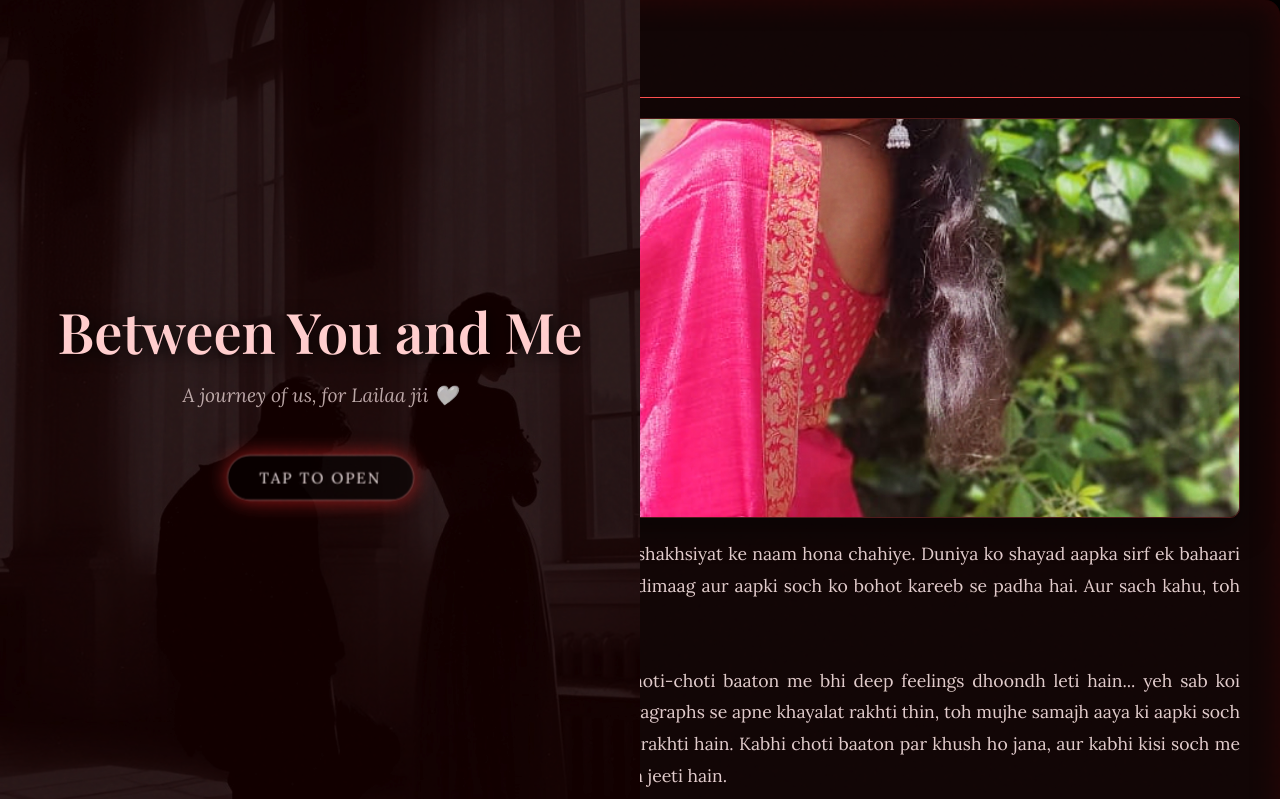
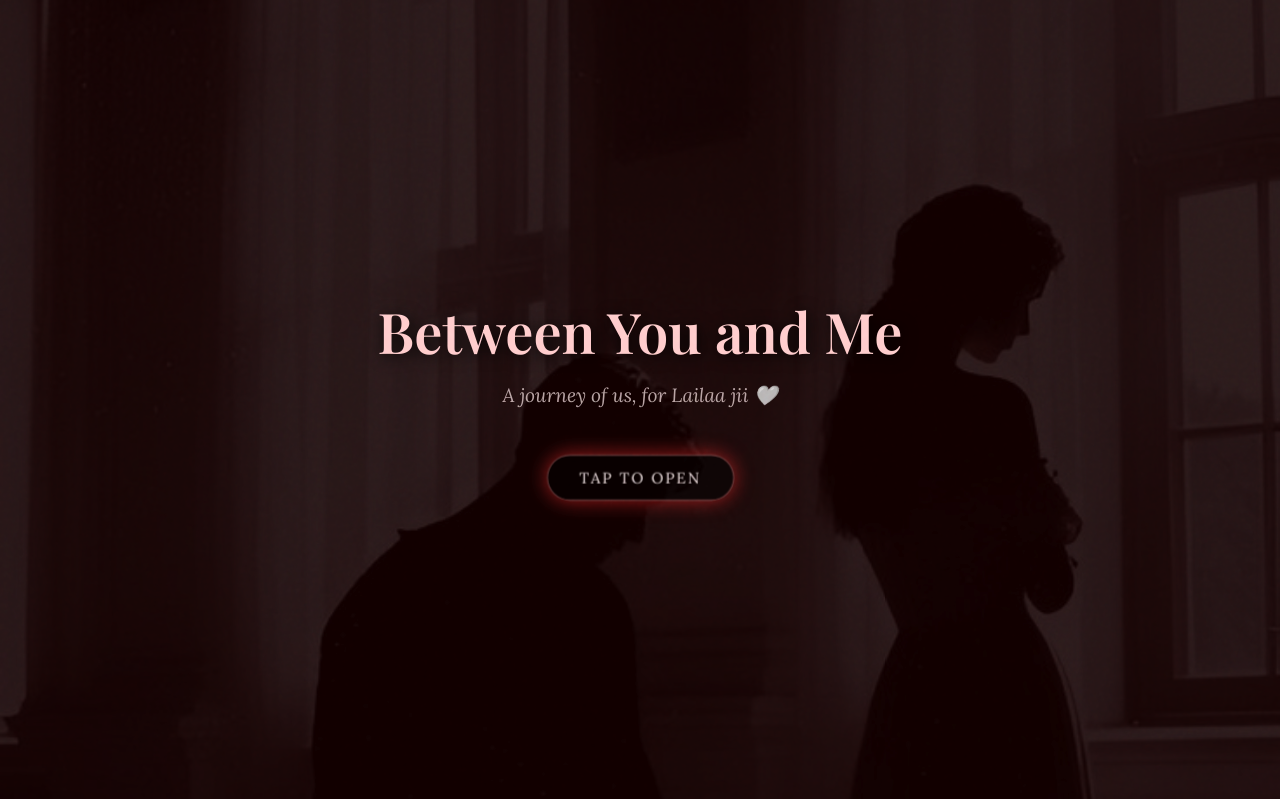
Before and after one commit to whitefog551/Between-you-and-me, a plain HTML site: page index.html in a window 1280 px wide. Shown: the top 799 px of the page. Drawn offline with nearby package versions, Linux system fonts and the light colour scheme; a web font is replaced by a local one.

Commit message:
Update index.html

```diff
--- a/index.html
+++ b/index.html
@@ -162,62 +162,38 @@
             animation: grain-flicker 0.3s steps(5) infinite;
         }
 
-                        /* 💻 Desktop View: REAL 3D Page Flip Book */
+                                /* 💻 Desktop View: Premium & Safe Layout */
         @media (min-width: 800px) {
             body {
-                background-color: #050000;
+                background-color: #000000;
             }
-            .book-container {
+            .cover-overlay {
+                width: 100%;
+                height: 100vh;
+                position: fixed;
+                left: 0;
+                top: 0;
+            }
+            /* Text ko screen ke beech me ek premium journal ki tarah center karna */
+            .container {
+                max-width: 800px;
+                margin: 0 auto;
+                background: #080101;
+                box-shadow: 0 0 100px rgba(0,0,0,1);
+                padding: 60px 80px;
+                border-left: 1px solid #220a0a;
+                border-right: 1px solid #220a0a;
                 position: relative;
-                width: 50vw; /* Book right side me dikhegi */
-                margin: 50px auto;
-                perspective: 2000px; /* 3D depth ke liye sabse zaroori */
+                z-index: 10;
             }
-
-            /* Har chapter ek page ban jayega */
             .chapter {
-                background: #110505;
-                box-shadow: inset 0 0 30px rgba(100,0,0,0.3), 0 0 15px rgba(0,0,0,0.8);
-                padding: 40px;
-                border-radius: 5px 15px 15px 5px;
-                border-left: 2px solid #330000; /* Book ki binding */
-                position: absolute;
-                top: 0; right: 0;
                 width: 100%;
-                transform-origin: left center; /* Panna left side se judaa rahega */
-                transition: transform 1.2s cubic-bezier(0.645, 0.045, 0.355, 1), opacity 1s;
-                transform-style: preserve-3d;
-                cursor: pointer;
-                z-index: 5;
+                margin-bottom: 60px;
+                position: relative;
+                transform: none !important; /* Purana bug hatane ke liye */
+                opacity: 1 !important; /* Purana bug hatane ke liye */
             }
-
-            /* Jab Panna Paltega (JS isko trigger karega) */
-            .chapter.flipped {
-                transform: rotateY(-180deg);
-                opacity: 0; /* Palatne ke baad gayab ho jayega taaki agla dikhe */
-                pointer-events: none;
-            }
-
-            /* Cover Image specific size */
-            .cover-overlay {
-                max-width: 50vw;
-                margin: 0 auto;
-            }
-
-                    // REAL 3D PAGE FLIP SCRIPT (For Desktop)
-        if(window.innerWidth > 800) {
-            const pages = document.querySelectorAll('.chapter');
-            let zIndexCount = pages.length;
-
-            // Har page ko ek ke upar ek stack karna
-            pages.forEach((page, index) => {
-                page.style.zIndex = zIndexCount - index; // Pehla page sabse upar
-
-                // Click karne par page palatna
-                page.addEventListener('click', function() {
-                    this.classList.toggle('flipped');
-                });
-            });
+        }
 
     </style>
 </head>
```
